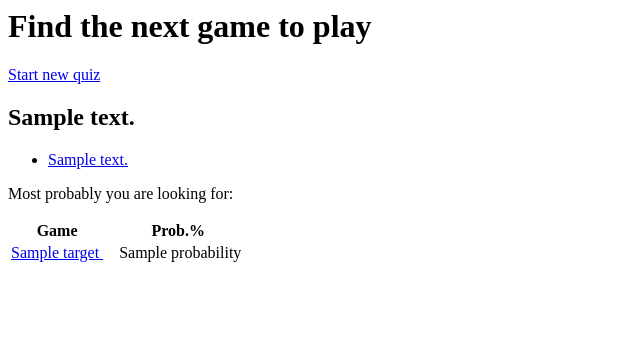
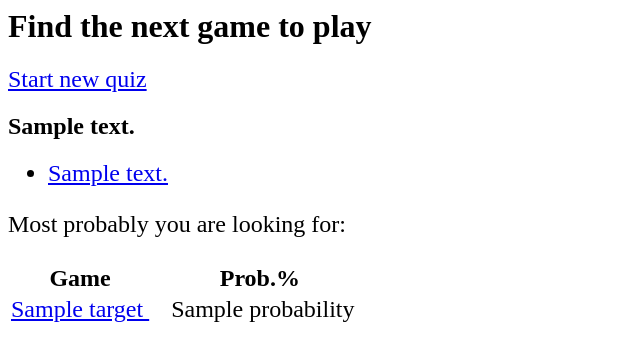
Before and after one commit to srogatch/probqa-web, a Django app: template PqaWeb/pqawV1/templates/pqawV1/index.html in a window 1280 px wide. Shown: the top 361 px of the page, without its empty margins (0-640 px from the left). Run offline with Django 3.2, Linux system fonts and the light colour scheme; the template is opened without the code that fills it: most values are stand-ins (such as "Sample title", 1, 10 or a date in 2020).

Commit message:
Fixed bugs. Added CSS

```diff
--- a/PqaWeb/PqaWeb/urls.py
+++ b/PqaWeb/PqaWeb/urls.py
@@ -24,5 +24,7 @@
     path('admin/custom/', include('pqawV1.admin_custom_urls')),
     path('admin/', admin.site.urls),
     path('', include('pqawV1.urls')),  # path('pqawV1/', include('pqawV1.urls')),
-] + static(settings.MEDIA_URL, document_root=settings.MEDIA_ROOT)
+] \
++ static(settings.MEDIA_URL, document_root=settings.MEDIA_ROOT) \
++ static(settings.STATIC_URL, document_root=settings.STATIC_ROOT)
 # In production, configure Apache to serve /media/ as the specified folder on disk
--- a/PqaWeb/pqawV1/quiz_page.py
+++ b/PqaWeb/pqawV1/quiz_page.py
@@ -61,10 +61,11 @@
 
     # Returns the compact ID for the next question
     def next_question_update_quiz(self) -> int:
+        i_comp_active_question = INVALID_PQA_ID
         try:
             i_comp_active_question = self.engine.next_question(self.quiz_comp_id)
             active_question_perm_id = self.engine.question_perm_from_comp([i_comp_active_question])[0]
-            self.quiz.active_question = Question.objects.get(active_question_perm_id)
+            self.quiz.active_question = Question.objects.get(pqa_id=active_question_perm_id)
         except PqaException:
             self.quiz.active_question = None
         self.quiz.save()
--- /dev/null
+++ b/PqaWeb/pqawV1/static/pqawV1/style.css
@@ -0,0 +1,3 @@
+.default-font-size {
+    font-size: 1.5em;
+}
--- a/PqaWeb/pqawV1/templates/pqawV1/index.html
+++ b/PqaWeb/pqawV1/templates/pqawV1/index.html
@@ -1,4 +1,5 @@
-{% load i18n %}
+{% load i18n static %}
+<link rel="stylesheet" type="text/css" href="{% static 'pqawV1/style.css' %}"/>
 <script type="text/javascript">
     function startNewQuz() {
         document.getElementsByName('sel_action')[0].value = 'StartNewQuiz';
@@ -26,7 +27,7 @@
     {# For several quizzes open in several tabs #}
     <input type="hidden" name="cur_quiz_id" value="{{ cur_quiz_id }}"/>
 
-    <div id="new_quiz_request">
+    <div id="new_quiz_request" class="default-font-size">
         <a href="javascript:{}" onclick="return startNewQuz()">{% trans 'Start new quiz' %}</a>
     </div>
     <div id="cur_question">
@@ -34,7 +35,7 @@
             <h2>{{ question.message }}</h2>
             <ul>
                 {% for answer in answers %}
-                    <li>
+                    <li class="default-font-size">
                         <a href="javascript:{}" onclick="return recordAnswer({{ answer.option_pos }})">
                             {{ answer.message }}
                         </a>
@@ -46,23 +47,23 @@
         {% endif %}
     </div>
     <div id="top_targets">
-        <p>{% trans 'Most probably you are looking for:' %}</p>
+        <p class="default-font-size">{% trans 'Most probably you are looking for:' %}</p>
         <table id="top_targets_tbl">
             <thead>
                 <tr>
-                    <th>{% trans 'Game' %}&nbsp;</th>
-                    <th>&nbsp;{% trans 'Prob.%' %}</th>
+                    <th class="default-font-size">{% trans 'Game' %}&nbsp;</th>
+                    <th class="default-font-size">&nbsp;{% trans 'Prob.%' %}</th>
                 </tr>
             </thead>
             {% for target in targets %}
             <tr>
-                <td>
+                <td class="default-font-size">
                     <a href="{{ target.link }}" target="_blank" onclick="return recordTarget({{ target.perm_id }})">
                         {{ target.title }}
                     </a>
                     &nbsp;
                 </td>
-                <td>
+                <td class="default-font-size">
                     &nbsp;
                     {# Must be a formatted string #}
                     {{ target.probability }}
```
